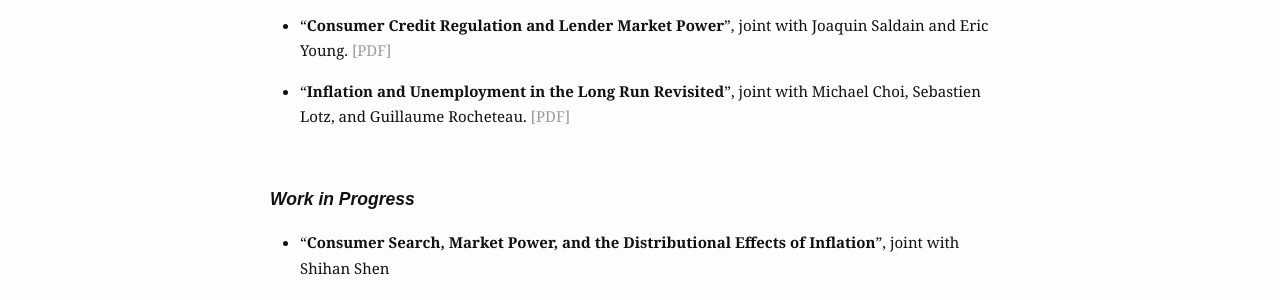
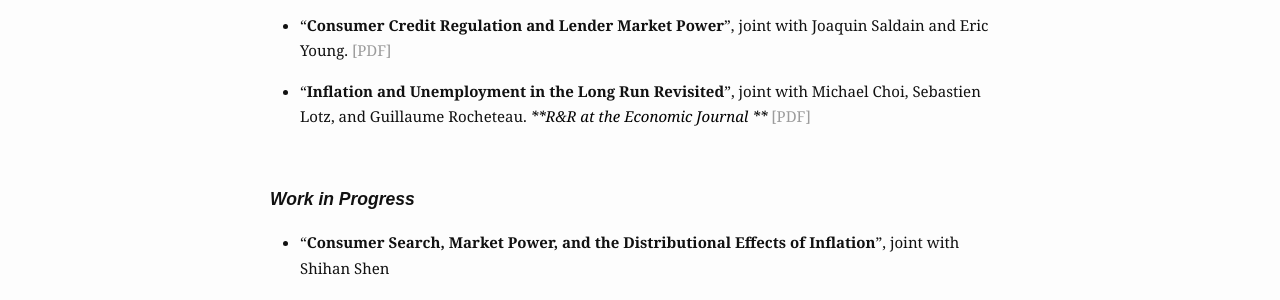
Before and after one commit to zbethune/zbethune.github.io, a Jekyll site: the page built from research.md, in a window 1280 px wide. Shown: the part 1125-1425 px from the top of the page. Built offline with Jekyll 4.4.1, drawn with Linux system fonts in a browser that asks for light colours.

Commit message:
Update research.md

```diff
--- a/research.md
+++ b/research.md
@@ -57,7 +57,7 @@ slug: /research
 -  "__Consumer Credit Regulation and Lender Market Power__", joint with Joaquin Saldain and Eric Young.
 <a href="./assets/pdfs/BSY_May25.pdf" target="_blank" rel="noopener noreferrer">[PDF]</a> <br> <a style="color: #a80f0f"> </a>
 
--  "__Inflation and Unemployment in the Long Run Revisited__", joint with Michael Choi, Sebastien Lotz, and Guillaume Rocheteau.
+-  "__Inflation and Unemployment in the Long Run Revisited__", joint with Michael Choi, Sebastien Lotz, and Guillaume Rocheteau. <span style="color: black"> ***R&R at the Economic Journal *** </span>
 <a href="./assets/pdfs/BCLR_May25.pdf" target="_blank" rel="noopener noreferrer">[PDF]</a> <br> <a style="color: #a80f0f"> </a>
 
 <br />
```
